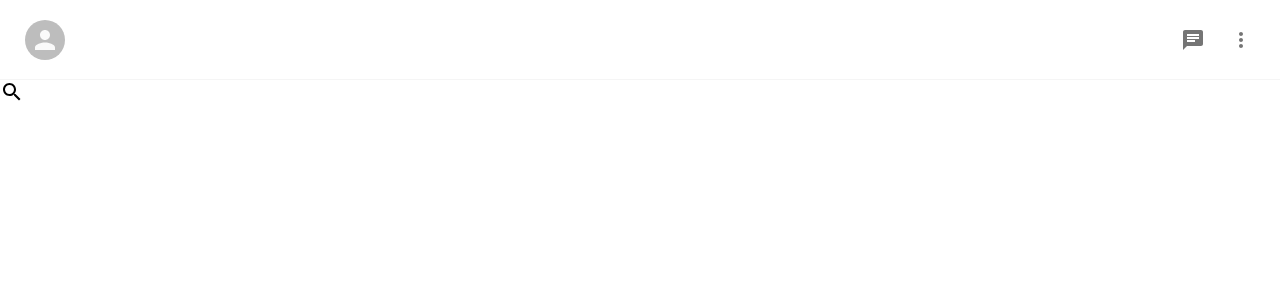
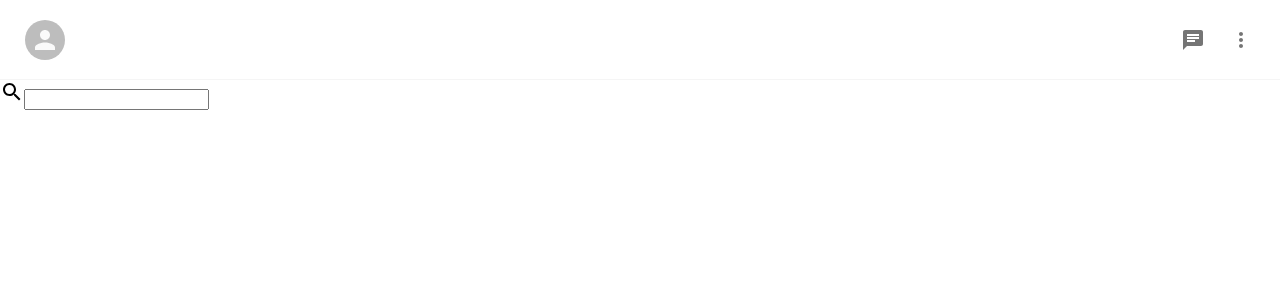
Before and after one commit to muwongelawrence-tech/WhatsApp-build, a Next.js app: page / in a window 1280 px wide. Shown: the top 300 px of the page. Built offline with nearby package versions, Linux system fonts and the light colour scheme.

Commit message:
adding  a style input

```diff
--- a/components/SideBar.js
+++ b/components/SideBar.js
@@ -19,7 +19,10 @@ function SideBar() {
 
         </Header>
 
-        <Search> <SearchIcon/>  </Search>
+        <Search>
+          <SearchIcon/>
+          <SearchInput/>
+        </Search>
 
     </Container>
   );
@@ -54,4 +57,11 @@ const UserAvatar = styled(Avatar)`
 `;
 
 const IconContainer = styled.div``;
-const Search = styled.div``;
+
+const Search = styled.div`
+
+`;
+
+const SearchInput = styled.input`
+
+`;
```
